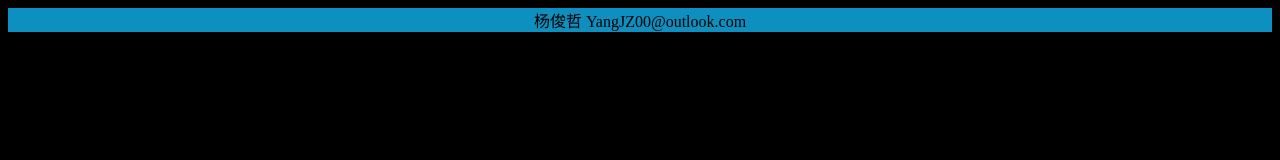
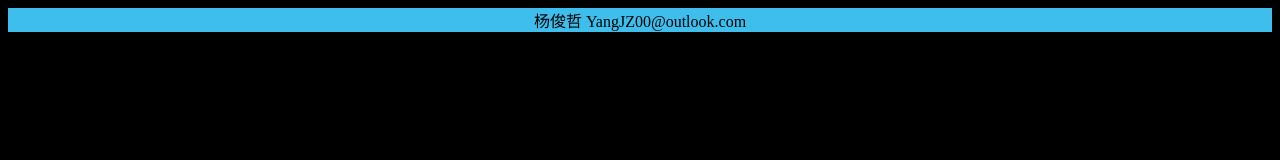
Before and after one commit to Yang-Junzhe/Yang-Junzhe.github.io, a plain HTML site: page index.html in a window 1280 px wide. Drawn offline with Linux system fonts and the light colour scheme.

Commit message:
Update index.html

```diff
--- a/index.html
+++ b/index.html
@@ -8,7 +8,7 @@
     <script type="text/javascript" src="javascript.js"></script>
   </head>
   <body bgcolor="black" οncοntextmenu="return false">
-    <div id="footer" style="background-color: #0D8FBF;clear:both;text-align:center;">
+    <div id="footer" style="background-color: #3dbeec;clear:both;text-align:center;">
     杨俊哲 YangJZ00@outlook.com</div>
   </body>
 </html>
```
